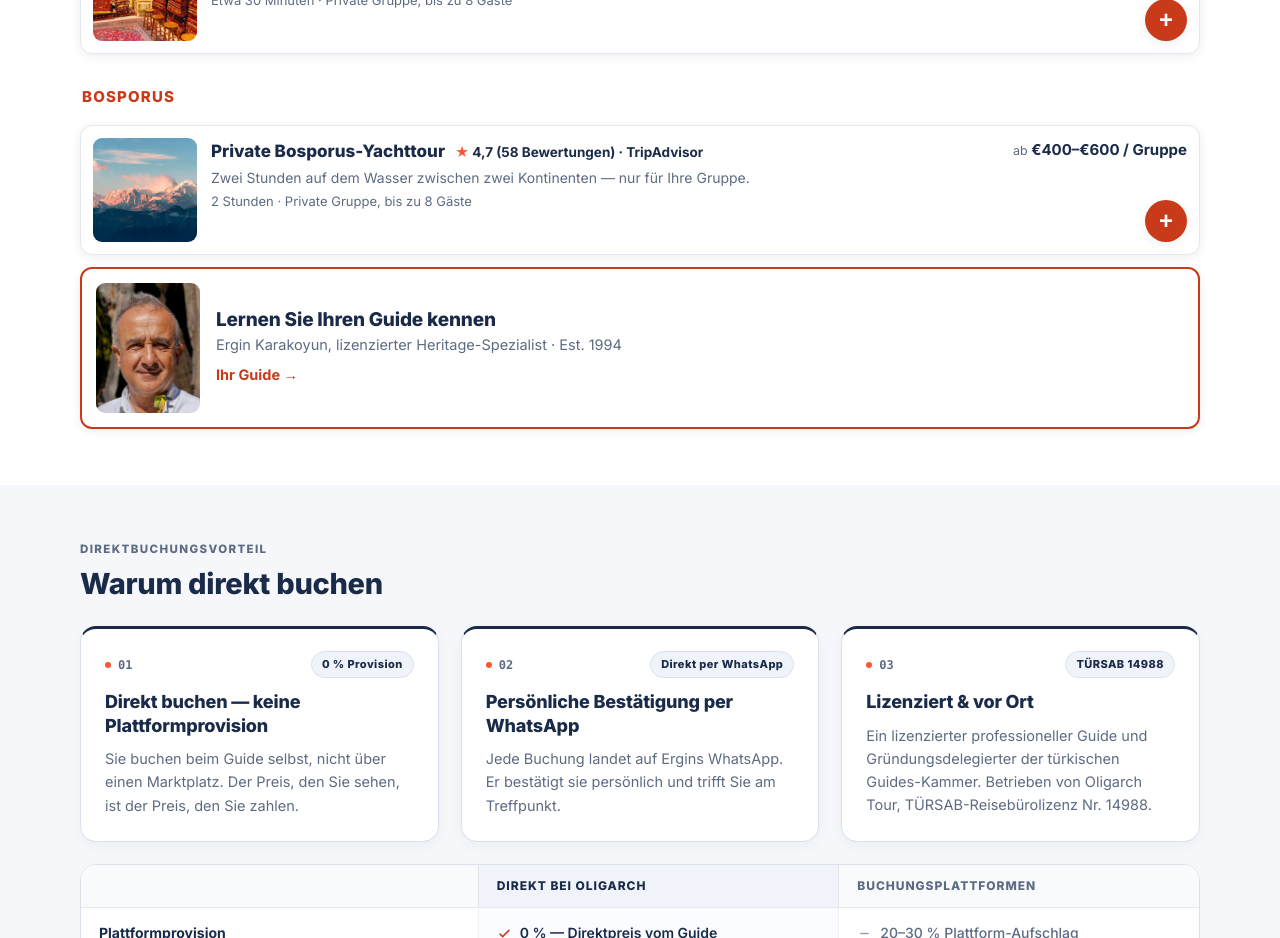
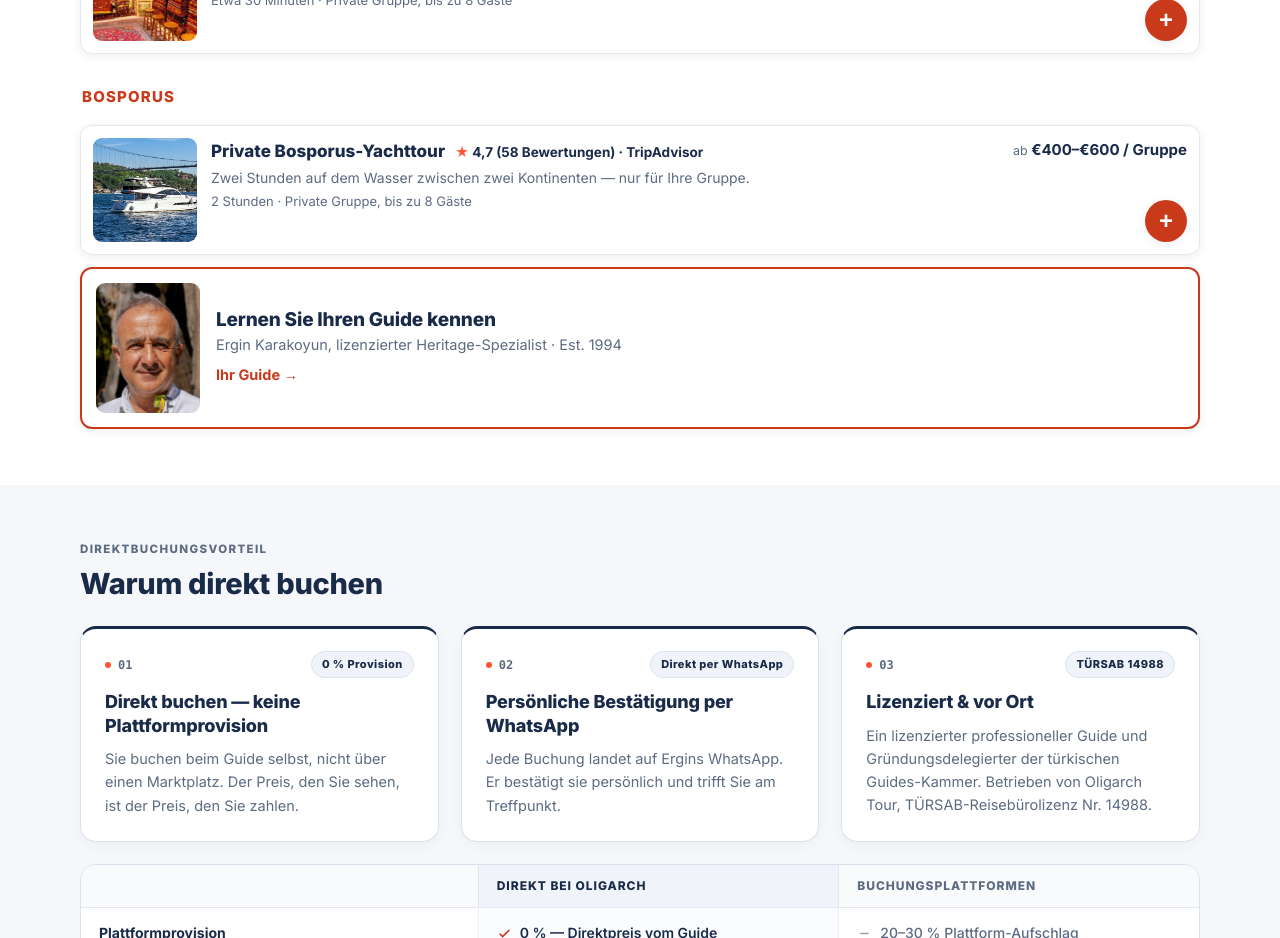
Before and after one commit to 7amed3li/oligarch-travel, a Next.js app: page /de in a window 1280 px wide. Shown: the part 2720-3658 px from the top of the page. Built offline with nearby package versions, Linux system fonts and the light colour scheme.

Commit message:
Bosphorus yacht tour: replace wrong mountain stock photo with a yacht-under-the-bridge Bosphorus image (asset renamed to bust cache)

```diff
--- a/data/tours.ts
+++ b/data/tours.ts
@@ -573,7 +573,7 @@ export const TOURS: Record<string, TourDef> = {
   }
  },
  "bosphorus-yacht": {
-  "img": "tour-bosphorus-yacht.webp",
+  "img": "tour-bosphorus-yacht-v2.webp",
   "content": {
    "en": {
     "name": "Private Bosphorus Yacht Tour",
@@ -1498,7 +1498,7 @@ export const TOUR_GALLERY: Record<string, string[]> = {
   'topkapi-palace': ['tour-topkapi-private.webp', 'gal-topkapi-gate.webp', 'tour-topkapi-night.webp'],
   'topkapi-night': ['night-tour-1.webp', 'night-tour-2.webp', 'night-tour-3.webp', 'night-tour-4.webp', 'night-tour-5.webp', 'night-tour-6.webp', 'tour-topkapi-night.webp', 'tour-topkapi-private.webp'],
   'bazaars-tour': ['tour-bazaars.webp', 'gal-bazaar-gold.webp', 'tour-carpet.webp'],
-  'bosphorus-yacht': ['tour-bosphorus-yacht.webp', 'gal-bosphorus-bridge.webp'],
+  'bosphorus-yacht': ['tour-bosphorus-yacht-v2.webp', 'gal-bosphorus-bridge.webp'],
   'traditional-handicrafts': ['tour-carpet.webp', 'gal-tiles.webp', 'gal-bazaar-gold.webp'],
   'full-day-istanbul': ['tour-istanbul-day.webp', 'tour-hs-private.webp', 'tour-topkapi-private.webp', 'tour-bluemosque.webp'],
 };
```
Also changed, not shown: public/img/tour-bosphorus-yacht-v2.webp (added), public/img/tour-bosphorus-yacht.webp (deleted).
